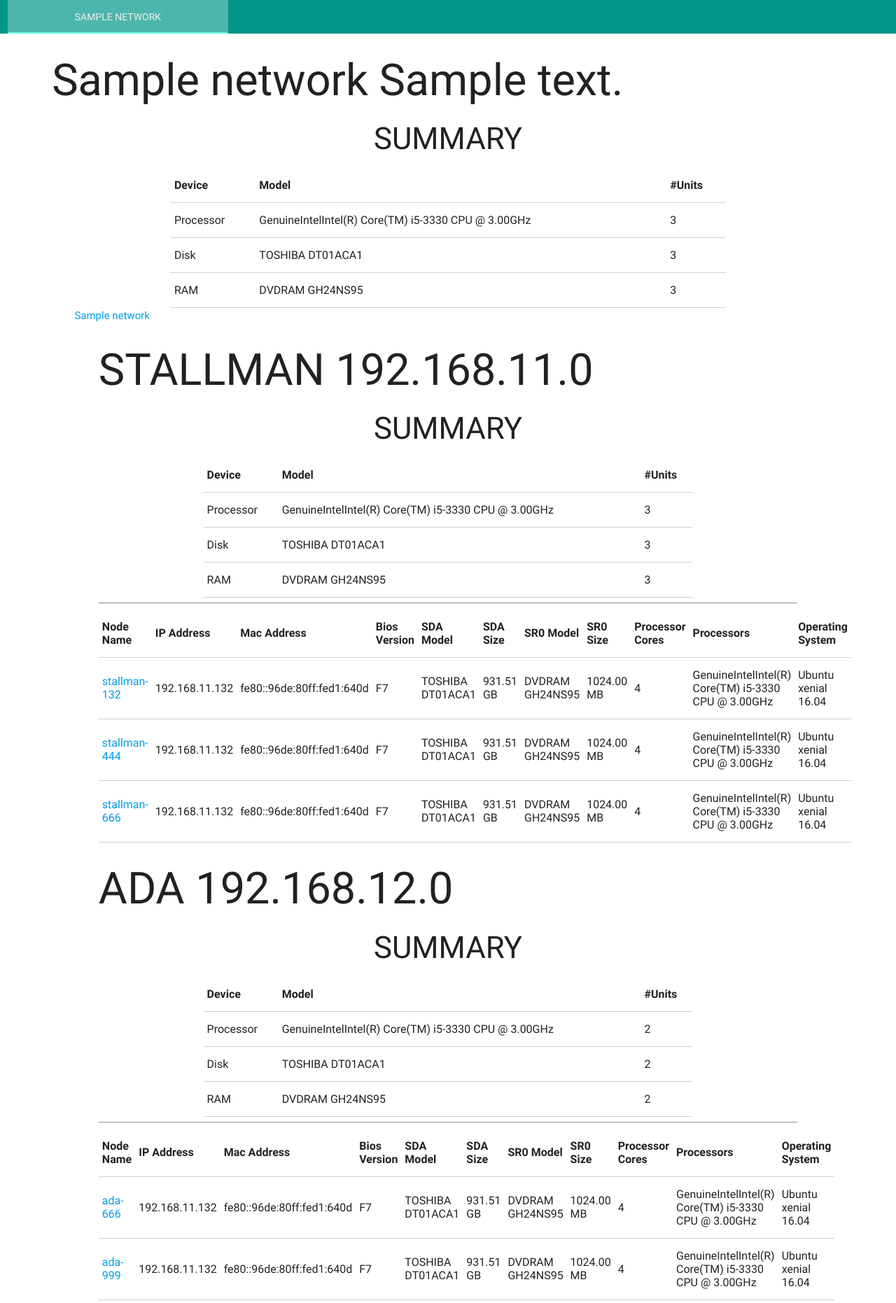
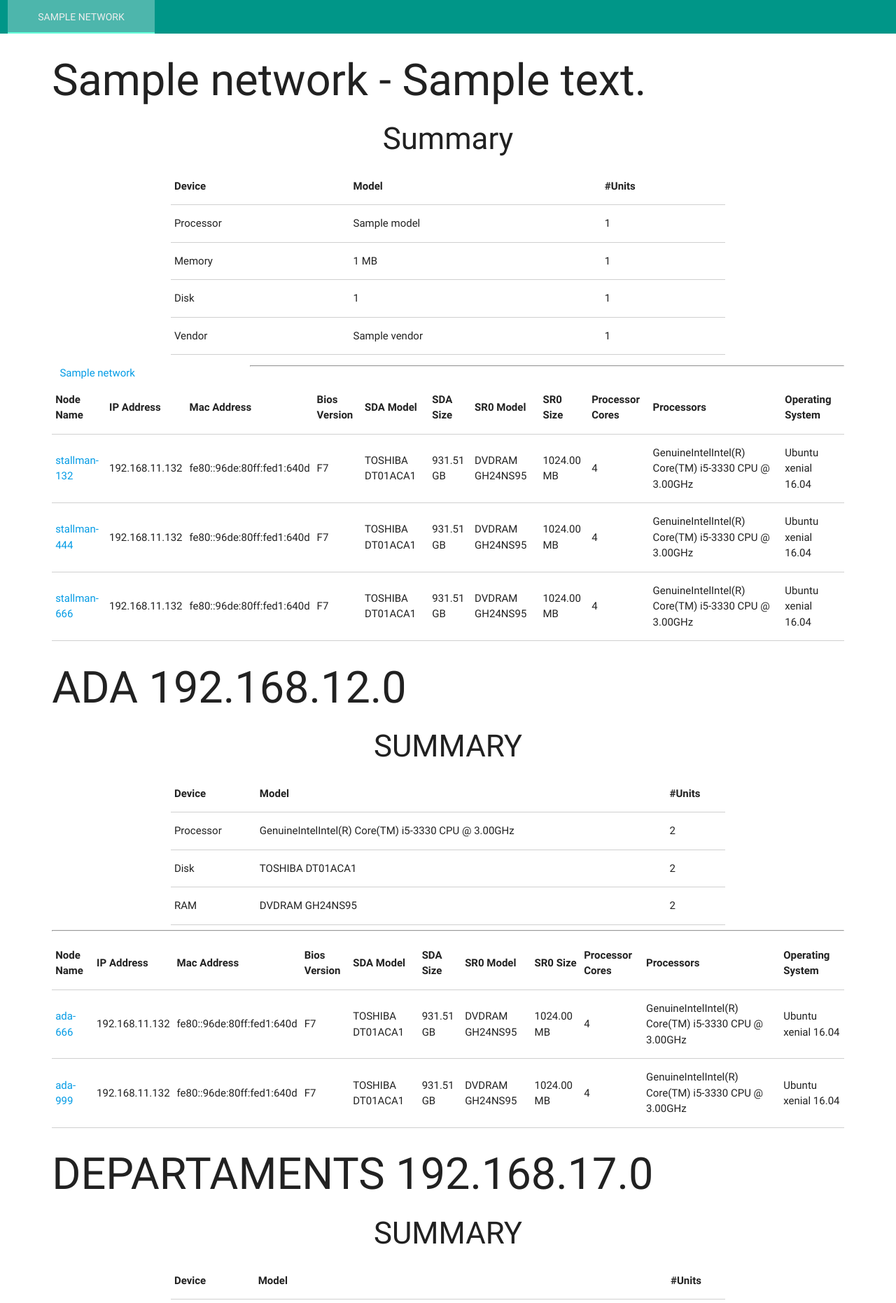
Before and after one commit to vcarceler/glaza, a Django app: template ui/templates/ui/network.html in a window 1280 px wide. Shown: the part 64-1926 px from the top of the page at 70% size. Run offline with Django 3.2, Linux system fonts and the light colour scheme; tables that the repository leaves empty hold one stand-in row (values such as "Sample post"); the template is opened without the code that fills it: values that come from a table or form of the project are taken from there, most other values are stand-ins (such as "Sample title", 1, 10 or a date in 2020); some libraries are stand-ins or nearby versions.

Commit message:
Summary: CPU, RAM, Disk, Vendor

```diff
--- a/drafts/mongo-querys.py
+++ b/drafts/mongo-querys.py
@@ -5,7 +5,7 @@ DATABASE = CLIENT.glaza
 COLLECTION = DATABASE.facts
 
 def querys():
-    """Executes test mongo querys."""
+    """Executes sample mongo querys."""
 
     # Get all documents
     # result = COLLECTION.find({})
--- a/ui/templates/ui/network.html
+++ b/ui/templates/ui/network.html
@@ -1,3 +1,4 @@
+<!DOCTYPE html>
 <html>
 <head>
 <link rel="stylesheet" type="text/css" media="all" href="/static/ui/materialize/css/materialize.min.css">
@@ -43,7 +44,7 @@
         <ul class="tabs teal">
         {% for network in network_list %}
           <!--<li><a href="/network/{{ network.name }}/">{{ network.name }}</a></li>-->
-          <li class="tab col s3 white-text"><a href="{% url 'network' network.name %}">{{ network.name }}</a></li>
+          <li class="tab col s2 white-text"><a href="{% url 'network' network.name %}">{{ network.name }}</a></li>
         {% endfor %}
         </ul>
       {% else %}
@@ -61,16 +62,32 @@
 
     <!--Network summary-->
     {% if network_list %}
-      <div id="{{ network.name }}" class="col s12"><div style="width:90%; margin:auto;">
-        <h1  id="{{ network.name }}">{{ network.name }} {{ network.address }}</h1>
-        <h3 class="center-align">SUMMARY</h2>
+      <div id="{{ current_network.name }}" class="col s12"><div style="width:90%; margin:auto;">
+        <h1  id="{{ current_network.name }}">{{ current_network.name }} - {{ current_network.address }}</h1>
+        <h3 class="center-align">Summary</h3>
         <div class="container">
           <table class="bordered highlight responsive-table" >
             <tr><th>Device</th><th>Model</th><th>#Units</th></tr>
-            <tr><td>Processor</td> <td>GenuineIntelIntel(R) Core(TM) i5-3330 CPU @ 3.00GHz</td> <td>3</td>
-            <tr><td>Disk</td> <td> TOSHIBA DT01ACA1 </td> <td> 3 </td><tr><td>RAM</td> <td> DVDRAM GH24NS95 </td> <td> 3 </td>
+
+            {% for model, count in cpu_report.items %}
+              <tr><td>Processor</td> <td>{{ model }}</td> <td>{{ count }}</td>
+            {% endfor %}
+
+            {% for size, count in memory_report.items %}
+              <tr><td>Memory</td> <td>{{ size }} MB</td> <td>{{ count }}</td>
+            {% endfor %}
+
+            {% for size, count in disk_report.items %}
+              <tr><td>Disk</td> <td>{{ size }}</td> <td>{{ count }}</td>
+            {% endfor %}
+
+            {% for vendor, count in vendor_report.items %}
+              <tr><td>Vendor</td> <td>{{ vendor }}</td> <td>{{ count }}</td>
+            {% endfor %}
+
           </table>
         </div>
+      <ul>
       {% for network in network_list %}
         <!--<li><a href="/network/{{ network.name }}/">{{ network.name }}</a></li>-->
         <li class="tab col s3 white-text"><a href="{% url 'network' network.name %}">{{ network.name }}</a></li>
@@ -80,16 +97,6 @@
       <p>No hay redes definidas.</p>
     {% endif %}
 
-    <div id="test1" class="col s12"><div style="width:90%; margin:auto;">
-      <h1  id="stallman">STALLMAN 192.168.11.0</h1>
-      <h3 class="center-align">SUMMARY</h2>
-      <div class="container">
-        <table class="bordered highlight responsive-table" >
-          <tr><th>Device</th><th>Model</th><th>#Units</th></tr>
-          <tr><td>Processor</td> <td>GenuineIntelIntel(R) Core(TM) i5-3330 CPU @ 3.00GHz</td> <td>3</td>
-          <tr><td>Disk</td> <td> TOSHIBA DT01ACA1 </td> <td> 3 </td><tr><td>RAM</td> <td> DVDRAM GH24NS95 </td> <td> 3 </td>
-        </table>
-      </div>
       <hr>
       <div>
         <table class="bordered highlight responsive-table" >
```
Also changed, not shown: ui/views.py (+16 -10 lines), util/mongo.py (+65 -2 lines).
